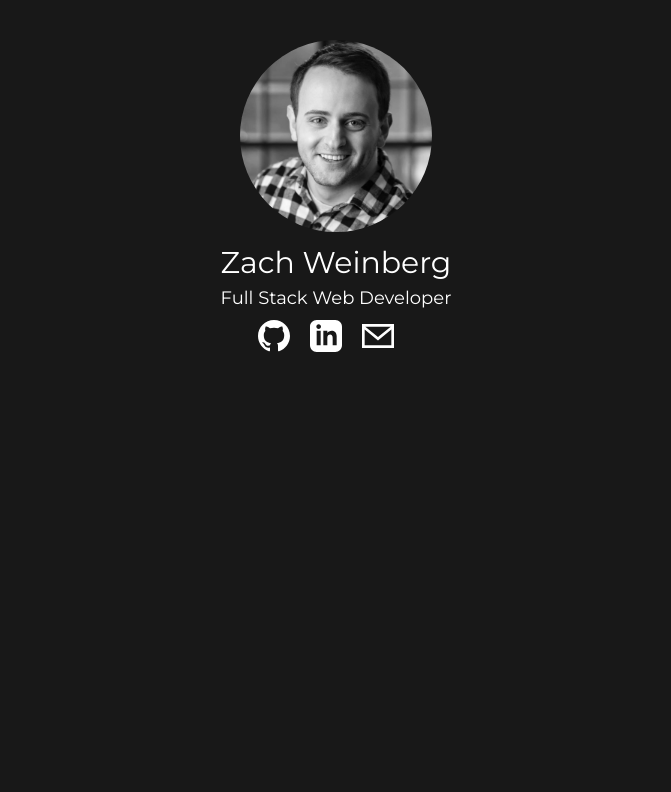
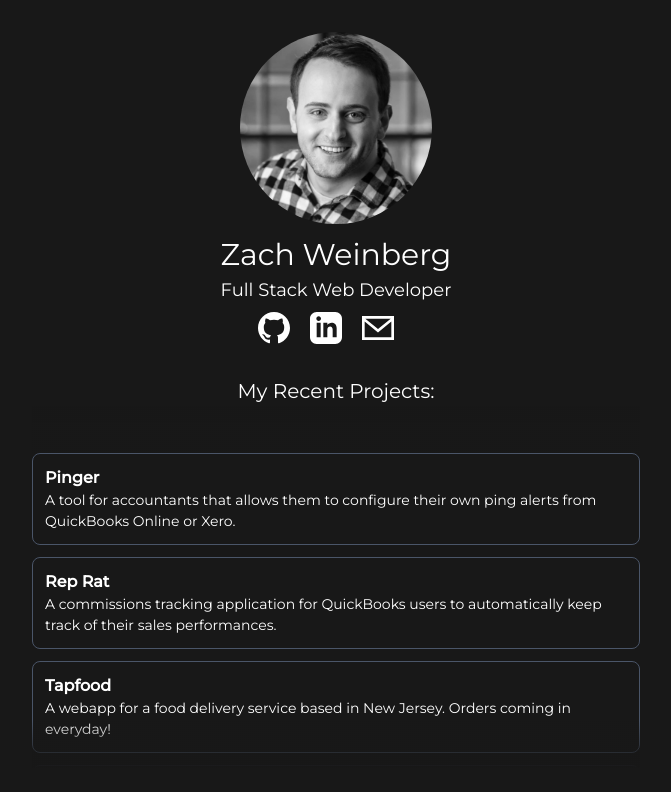
Before and after one commit to zachweinberg/personal-site, a Next.js app: page / in a window 1280 px wide. Shown: the top 792 px of the page, without its empty margins (304-975 px from the left). Built offline with nearby package versions, Linux system fonts and the light colour scheme.

Commit message:
Faders for scrolling effect in projects section

```diff
--- a/components/Bio.js
+++ b/components/Bio.js
@@ -4,7 +4,7 @@ import EmailIcon from '../components/icons/Email'
 
 const Bio = () => {
   return (
-    <div className="flex flex-col items-center mb-8">
+    <div className="flex flex-col items-center flex-shrink-0 mb-8">
       <img className="rounded-full w-48 mb-2" src="img/avatar.png" />
       <h1 className="text-3xl">Zach Weinberg</h1>
       <h2 className="text-lg mb-2">Full Stack Web Developer</h2>
--- a/components/Layout.js
+++ b/components/Layout.js
@@ -1,5 +1,5 @@
 const Layout = ({ children }) => {
-  return <div className="antialiased min-h-screen max-w-2xl mx-auto p-10 text-white">{children}</div>
+  return <div className="antialiased flex flex-col h-screen max-w-2xl mx-auto p-8 text-white">{children}</div>
 }
 
 export default Layout
--- a/components/Projects.js
+++ b/components/Projects.js
@@ -1,8 +1,29 @@
+import UpIcon from '../components/icons/Up'
+import DownIcon from '../components/icons/Down'
+
+import projects from '../projects.json'
+
+const Project = ({ project }) => (
+  <a href={project.url} target="_blank">
+    <div className="rounded-lg p-3 mb-3 border border-gray-700 hover:bg-gray-900">
+      <span className="text-md font-bold">{project.title}</span>
+      <p className="text-sm">{project.description}</p>
+    </div>
+  </a>
+)
+
 const Projects = () => {
   return (
-    <div>
-      <h3 className="text-center text-xl mb-3">My Recent Projects:</h3>
-    </div>
+    <>
+      <h3 className="text-center text-xl">My Recent Projects:</h3>
+      <div className="overflow-scroll">
+        <div className="fader-top sticky top-0"></div>
+        {projects.map((project, i) => (
+          <Project project={project} key={i} />
+        ))}
+        <div className="fader-bottom sticky bottom-0"></div>
+      </div>
+    </>
   )
 }
 
--- /dev/null
+++ b/components/icons/Down.js
@@ -0,0 +1,5 @@
+export default props => (
+  <svg {...props} xmlns="http://www.w3.org/2000/svg" width="24" height="24" viewBox="0 0 24 24">
+    <path d="M0 7.33l2.829-2.83 9.175 9.339 9.167-9.339 2.829 2.83-11.996 12.17z" />
+  </svg>
+)
--- /dev/null
+++ b/components/icons/Up.js
@@ -0,0 +1,5 @@
+export default props => (
+  <svg {...props} xmlns="http://www.w3.org/2000/svg" width="24" height="24" viewBox="0 0 24 24">
+    <path d="M0 16.67l2.829 2.83 9.175-9.339 9.167 9.339 2.829-2.83-11.996-12.17z" />
+  </svg>
+)
--- a/css/styles.css
+++ b/css/styles.css
@@ -8,3 +8,15 @@ body {
   font-family: 'Montserrat', sans-serif;
   background-color: rgb(24, 24, 24);
 }
+
+.fader-top {
+  background: linear-gradient(to top, rgba(24, 24, 24, 0) 0%, rgba(24, 24, 24, 1) 100%);
+  width: 100%;
+  height: 47px;
+}
+
+.fader-bottom {
+  background: linear-gradient(to bottom, rgba(24, 24, 24, 0) 0%, rgba(24, 24, 24, 1) 100%);
+  width: 100%;
+  height: 47px;
+}
--- a/pages/index.js
+++ b/pages/index.js
@@ -6,7 +6,7 @@ import Projects from '../components/Projects'
 const Index = () => (
   <Layout>
     <Bio />
-    {/* <Projects /> */}
+    <Projects />
   </Layout>
 )
 
```
